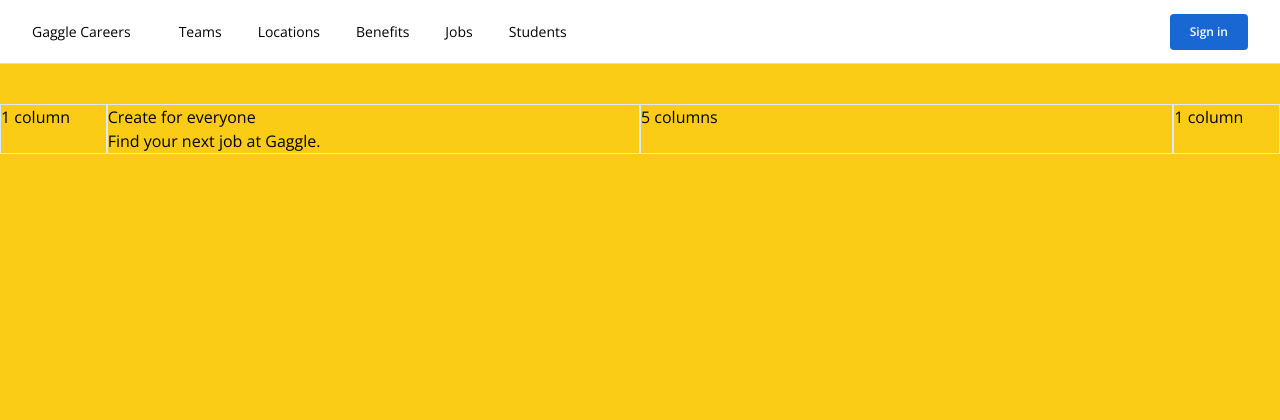
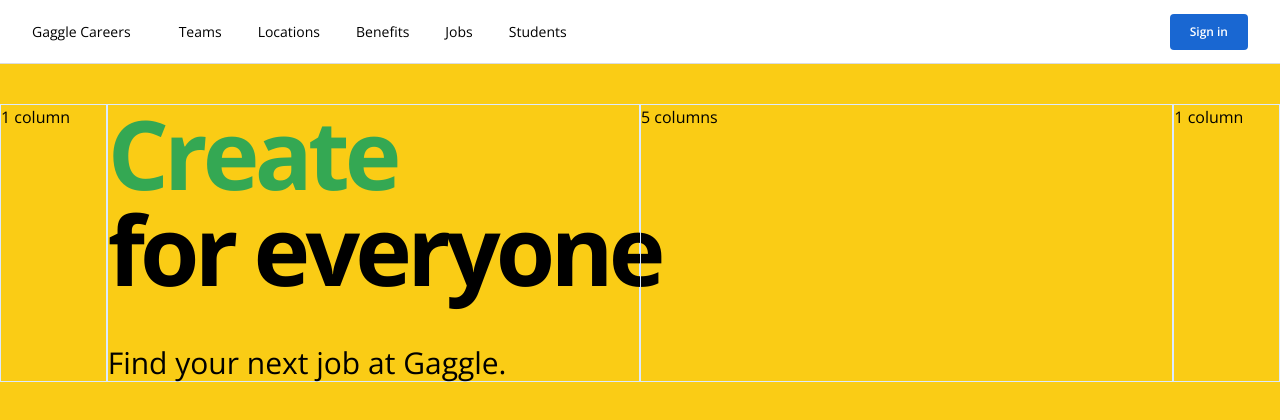
Before and after one commit to neopythe/job-search, a Vue app: page / in a window 1280 px wide. Shown: the top 420 px of the page. Built offline with nearby package versions, Linux system fonts and the light colour scheme.

Commit message:
update styles and markup for HeadlineAnimation

```diff
--- a/src/components/HeadlineAnimation.vue
+++ b/src/components/HeadlineAnimation.vue
@@ -1,7 +1,11 @@
 <template>
   <section>
-    <h1>{{ action }} for everyone</h1>
-    <h2>Find your next job at Gaggle.</h2>
+    <h1 class="mb-12 text-8xl font-bold tracking-tighter">
+      <span :class="actionClass">{{ action }}</span>
+      <br />
+      <span class="whitespace-nowrap">for everyone</span>
+    </h1>
+    <h2 class="text-3xl">Find your next job at Gaggle.</h2>
   </section>
 </template>
 
@@ -13,6 +17,13 @@ export default {
       action: "Build",
       interval: null,
     };
+  },
+  computed: {
+    actionClass() {
+      return {
+        [this.action.toLowerCase()]: true,
+      };
+    },
   },
   created() {
     this.changeTitle();
@@ -28,8 +39,26 @@ export default {
         const nextActionIndex = (currentActionIndex + 1) % 4;
         const nextAction = actions[nextActionIndex];
         this.action = nextAction;
-      }, 3000);
+      }, 5000);
     },
   },
 };
 </script>
+
+<style scoped>
+.build {
+  color: #1a73e8;
+}
+
+.create {
+  color: #34a853;
+}
+
+.design {
+  color: #f9ab00;
+}
+
+.code {
+  color: #d93025;
+}
+</style>
```
